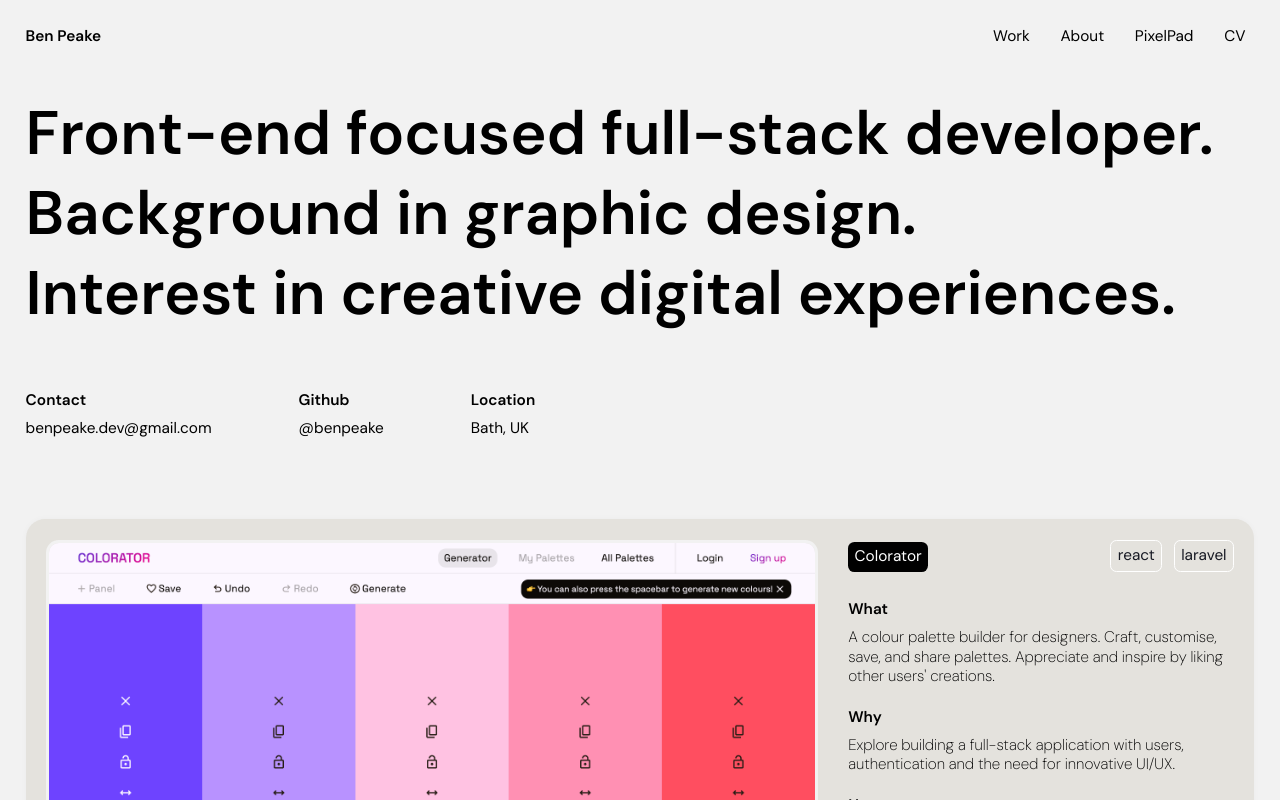
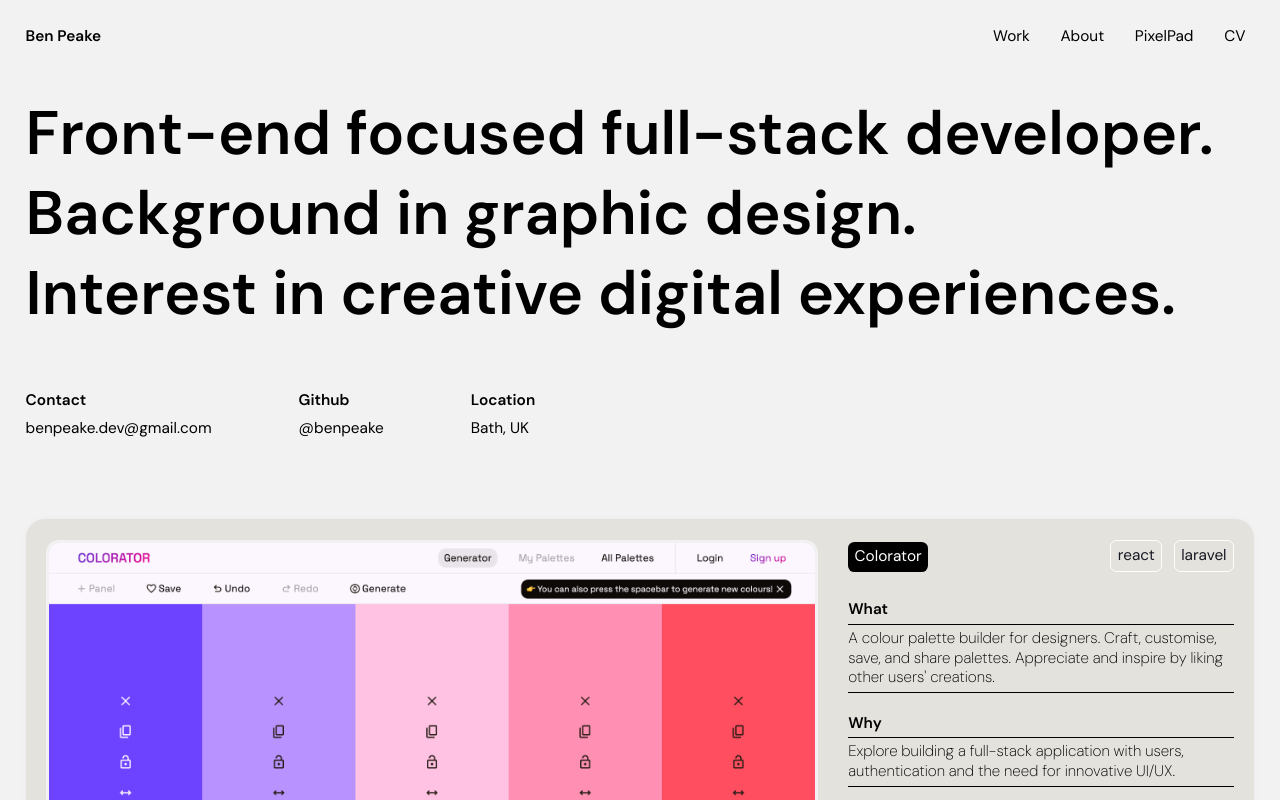
Before and after one commit to Benpeake/portfolio-2.0, a React (Create React App) app: page / in a window 1280 px wide. Shown: the top 800 px of the page. Built offline with nearby package versions, Linux system fonts and the light colour scheme.

Commit message:
project template update

```diff
--- a/src/components/work-section/project/project.css
+++ b/src/components/work-section/project/project.css
@@ -55,10 +55,15 @@
 .project-subheading {
   padding-bottom: 0.6vw;
   font-weight: 600;
+  padding-bottom: .3vw;
+  border-bottom: .1vw solid var(--black);
 }
 
 .project-copy {
   font-weight: 200;
+  padding-bottom: .3vw;
+  padding-top: .3vw;
+  border-bottom: .1vw solid var(--black);
 }
 
 .project-btn-container {
```
